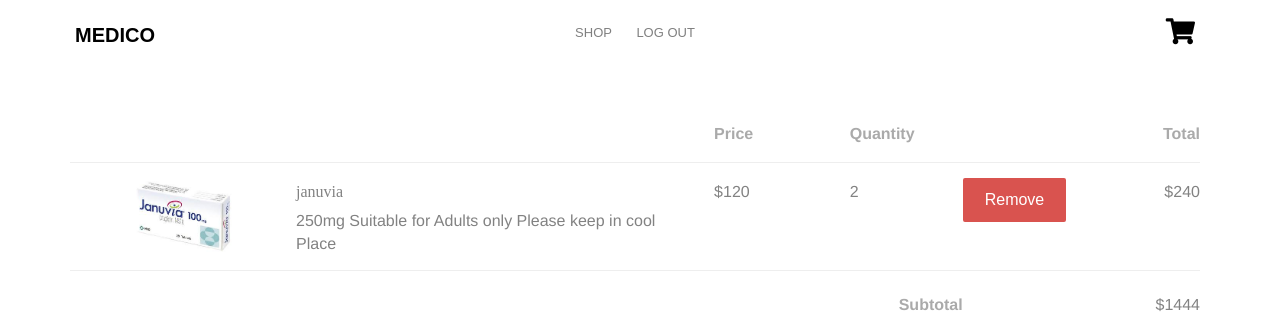
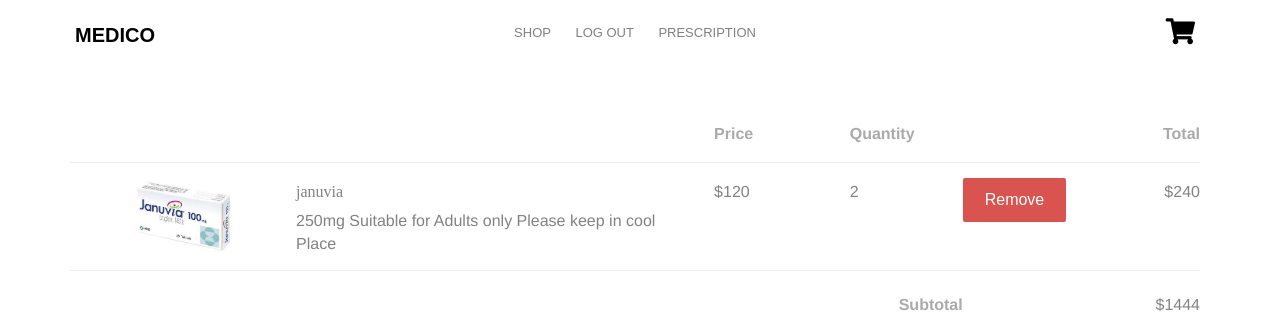
Before and after one commit to PratibhaShrivastav/Medical-ecommerce-dapp, a Django app: page /accounts/cart/ in a window 1280 px wide. Shown: the top 315 px of the page. Run offline with Django 3.2, Linux system fonts and the light colour scheme; a user stored in the database is signed in; data comes from the database, SQL or seed files in the repository; both versions use the stored data as it was after the commit; some libraries are stand-ins or nearby versions; some web fonts are replaced.

Commit message:
migrations

```diff
--- a/contracts/data.json
+++ b/contracts/data.json
@@ -97,5 +97,5 @@
             "type": "constructor"
         }
     ],
-    "contract_address": "0xe74659199c370d0042700014AF37027D113fc23E"
+    "contract_address": "0xC2B03634b8f5ac11d99d9cF1C33508d634b3ad3e"
 }
--- a/templates/index.html
+++ b/templates/index.html
@@ -79,9 +79,9 @@
 						{% if not user.is_authenticated %}
 						<li><a href="{% url 'accounts:login' %}">Log In</a></li>
 						<li><a href="{% url 'accounts:signup' %}">Signup</a></li>
-						<li><a href="{% url 'home' %}">Prescription</a></li>
 						{% else %}
 						<li><a href="{% url 'accounts:logout' %}">Log Out</a></li>
+						<li><a href="{% url 'accounts:ShowReceipt' %}">Prescription</a></li>
 						{% endif %}
 					</ul>
 				</div>
```
Also changed, not shown: db.sqlite3.
